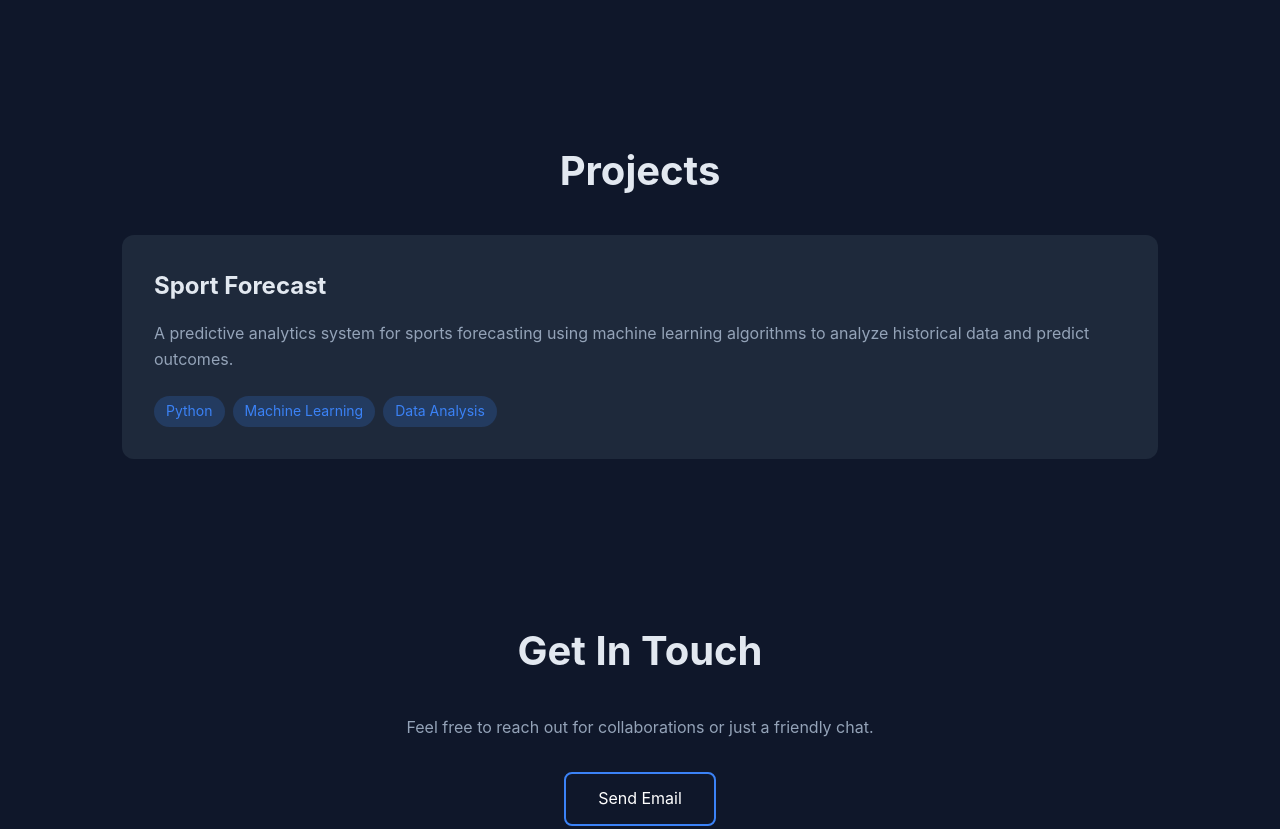
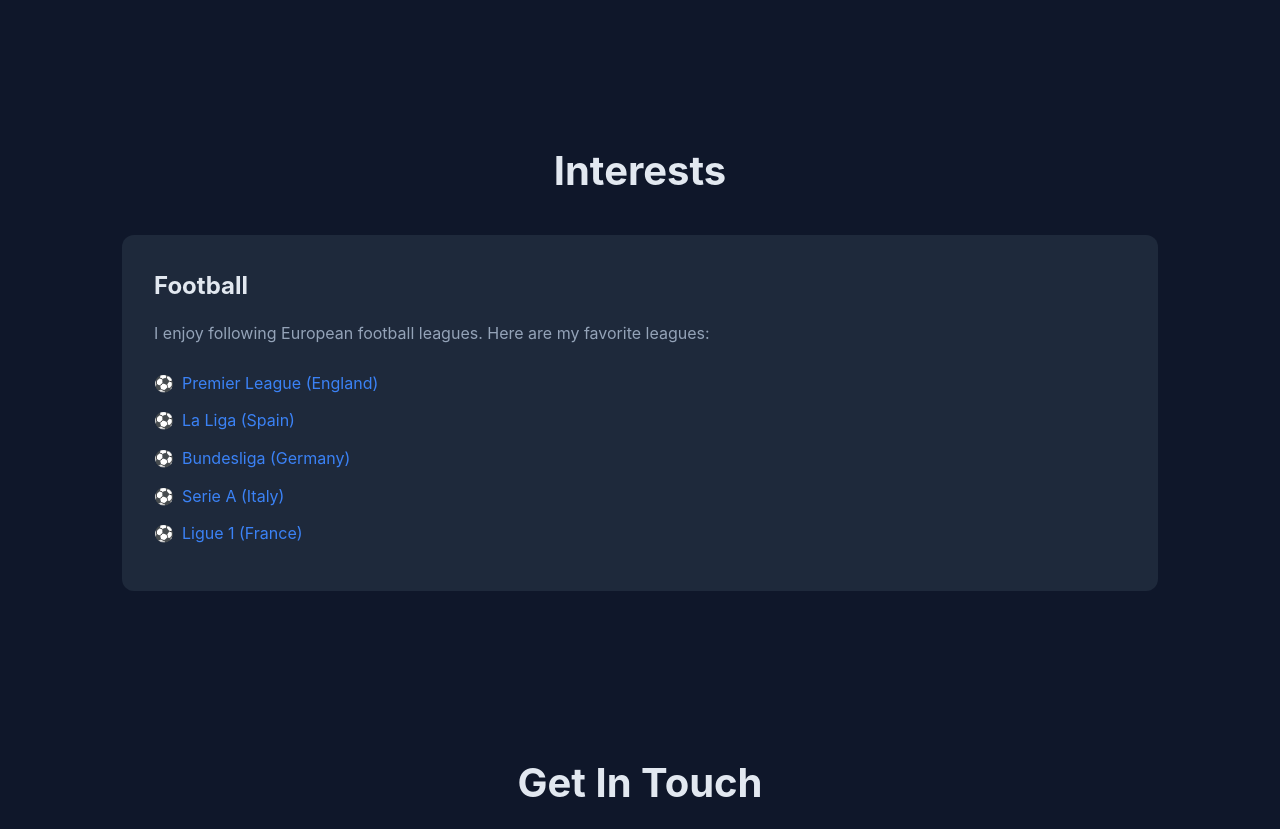
Before and after one commit to maxymy98/muyuan-yang-portfolio, a plain HTML site: page index.html in a window 1280 px wide. Shown: the part 1120-1949 px from the top of the page. Drawn offline with Linux system fonts and the light colour scheme.

Commit message:
Change Projects to Interests with football league links

```diff
--- a/index.html
+++ b/index.html
@@ -13,7 +13,7 @@
                 <a href="#" class="logo">MY</a>
                 <ul class="nav-links">
                     <li><a href="#about">About</a></li>
-                    <li><a href="#projects">Projects</a></li>
+                    <li><a href="#interests">Interests</a></li>
                     <li><a href="#contact">Contact</a></li>
                 </ul>
             </div>
@@ -40,18 +40,20 @@
             </div>
         </section>
 
-        <section id="projects">
+        <section id="interests">
             <div class="container">
-                <h2>Projects</h2>
-                <div class="project-grid">
-                    <div class="project-card">
-                        <h3>Sport Forecast</h3>
-                        <p>A predictive analytics system for sports forecasting using machine learning algorithms to analyze historical data and predict outcomes.</p>
-                        <div class="tech-tags">
-                            <span>Python</span>
-                            <span>Machine Learning</span>
-                            <span>Data Analysis</span>
-                        </div>
+                <h2>Interests</h2>
+                <div class="interest-grid">
+                    <div class="interest-card">
+                        <h3>Football</h3>
+                        <p>I enjoy following European football leagues. Here are my favorite leagues:</p>
+                        <ul class="league-links">
+                            <li><a href="https://www.premierleague.com/" target="_blank">Premier League (England)</a></li>
+                            <li><a href="https://www.laliga.com/" target="_blank">La Liga (Spain)</a></li>
+                            <li><a href="https://www.bundesliga.com/" target="_blank">Bundesliga (Germany)</a></li>
+                            <li><a href="https://www.legaseriea.it/" target="_blank">Serie A (Italy)</a></li>
+                            <li><a href="https://www.ligue1.com/" target="_blank">Ligue 1 (France)</a></li>
+                        </ul>
                     </div>
                 </div>
             </div>
--- a/style.css
+++ b/style.css
@@ -146,47 +146,59 @@ section h2 {
 }
 
 /* Projects */
-.project-grid {
+.interest-grid {
     display: grid;
     grid-template-columns: repeat(auto-fit, minmax(300px, 1fr));
     gap: 2rem;
 }
 
-.project-card {
+.interest-card {
     background: var(--card-bg);
     padding: 2rem;
     border-radius: 12px;
     transition: var(--transition);
 }
 
-.project-card:hover {
+.interest-card:hover {
     transform: translateY(-5px);
     box-shadow: 0 10px 30px rgba(0, 0, 0, 0.3);
 }
 
-.project-card h3 {
+.interest-card h3 {
     font-size: 1.5rem;
     margin-bottom: 1rem;
     color: var(--text-color);
 }
 
-.project-card p {
+.interest-card p {
     color: var(--text-muted);
     margin-bottom: 1.5rem;
 }
 
-.tech-tags {
-    display: flex;
-    flex-wrap: wrap;
-    gap: 0.5rem;
+.league-links {
+    list-style: none;
 }
 
-.tech-tags span {
-    background: rgba(59, 130, 246, 0.2);
+.league-links li {
+    margin-bottom: 0.75rem;
+}
+
+.league-links a {
     color: var(--accent);
-    padding: 0.25rem 0.75rem;
-    border-radius: 20px;
-    font-size: 0.875rem;
+    text-decoration: none;
+    transition: var(--transition);
+    display: inline-flex;
+    align-items: center;
+}
+
+.league-links a:hover {
+    color: var(--text-color);
+    transform: translateX(5px);
+}
+
+.league-links a::before {
+    content: "⚽";
+    margin-right: 0.5rem;
 }
 
 /* Contact */
```
